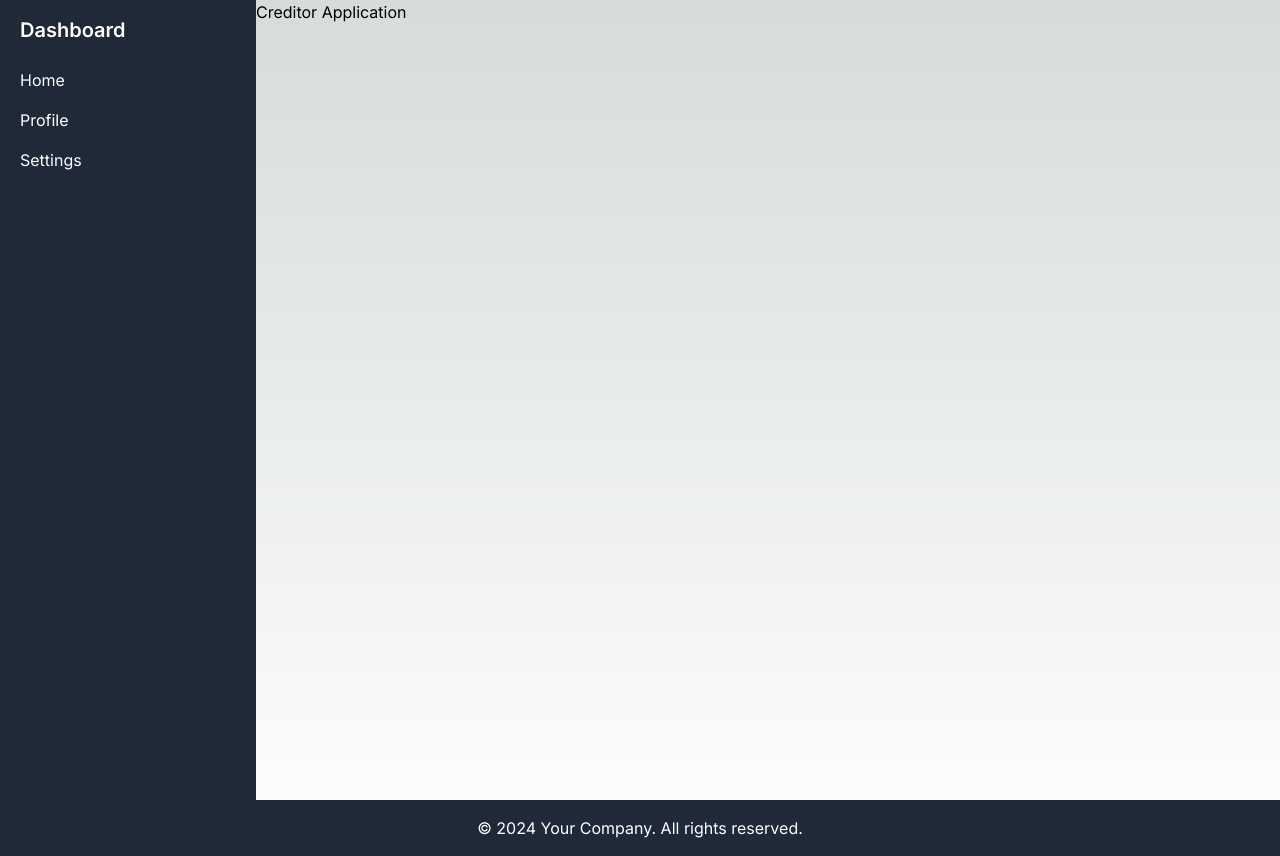
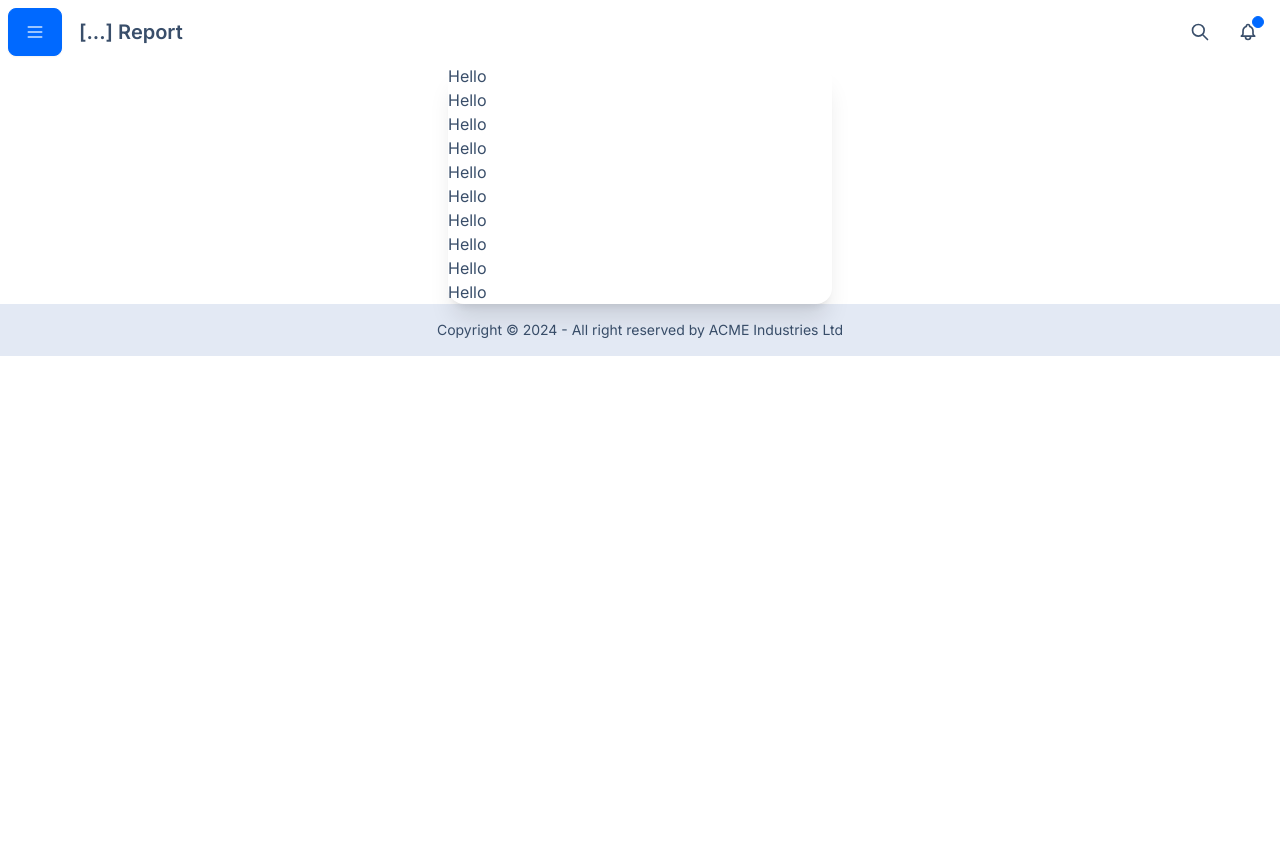
Before and after one commit to Navapol2001/cloud-app-project, a Next.js app in the folder dashboard/: page /creditor in a window 1280 px wide. After the commit the page ends 800 px from the top, so only its background shows below. Built offline with nearby package versions, Linux system fonts and the light colour scheme.

Commit message:
Refactor landing page and use daisyUI

```diff
--- a/dashboard/app/components/Footer.tsx
+++ b/dashboard/app/components/Footer.tsx
@@ -1,9 +1,9 @@
-import React from 'react'
-
 export default function Footer() {
 	return (
-		<footer className="w-full bg-gray-800 text-white text-center p-4">
-			© {new Date().getFullYear()} Your Company. All rights reserved.
+		<footer className="footer footer-center p-4 bg-base-300 text-base-content">
+			<aside>
+				<p>Copyright © 2024 - All right reserved by ACME Industries Ltd</p>
+			</aside>
 		</footer>
 	);
 }
--- /dev/null
+++ b/dashboard/app/components/Header.tsx
@@ -0,0 +1,19 @@
+"use client";
+import NavBarContent from "./NavBarContent";
+import SideBarContent from "./SideBarContent";
+
+export default function Header() {
+	return (
+		<div className="drawer">
+			<input id="header-drawer" type="checkbox" className="drawer-toggle" />
+			<div className="drawer-content"> {/* Begin page content */}
+				<NavBarContent />
+			</div> {/* End page content */}
+			<div className="drawer-side"> {/* Begin drawer side */}
+				<label htmlFor="header-drawer" aria-label="close sidebar" className="drawer-overlay"></label>
+				{/* Sidebar content here */}
+				<SideBarContent />
+			</div>
+		</div>
+	)
+}
--- /dev/null
+++ b/dashboard/app/components/NavBarContent.tsx
@@ -0,0 +1,26 @@
+export default function NavBarContent() {
+	return (
+		<div className="navbar bg-base-100">
+			<div className="flex-none">
+				{/* This is hamburgur icon */}
+				<label htmlFor="header-drawer" className="btn btn-primary drawer-button">
+					<svg xmlns="http://www.w3.org/2000/svg" fill="none" viewBox="0 0 24 24" className="inline-block w-5 h-5 stroke-current"><path strokeLinecap="round" strokeLinejoin="round" strokeWidth="2" d="M4 6h16M4 12h16M4 18h16"></path></svg>
+				</label>
+			</div>
+			<div className="flex-1">
+				<a className="btn btn-ghost text-xl">[...] Report</a>
+			</div>
+			<div className="navbar-end">
+				<button className="btn btn-ghost btn-circle">
+					<svg xmlns="http://www.w3.org/2000/svg" className="h-5 w-5" fill="none" viewBox="0 0 24 24" stroke="currentColor"><path strokeLinecap="round" strokeLinejoin="round" strokeWidth="2" d="M21 21l-6-6m2-5a7 7 0 11-14 0 7 7 0 0114 0z" /></svg>
+				</button>
+				<button className="btn btn-ghost btn-circle">
+					<div className="indicator">
+						<svg xmlns="http://www.w3.org/2000/svg" className="h-5 w-5" fill="none" viewBox="0 0 24 24" stroke="currentColor"><path strokeLinecap="round" strokeLinejoin="round" strokeWidth="2" d="M15 17h5l-1.405-1.405A2.032 2.032 0 0118 14.158V11a6.002 6.002 0 00-4-5.659V5a2 2 0 10-4 0v.341C7.67 6.165 6 8.388 6 11v3.159c0 .538-.214 1.055-.595 1.436L4 17h5m6 0v1a3 3 0 11-6 0v-1m6 0H9" /></svg>
+						<span className="badge badge-xs badge-primary indicator-item"></span>
+					</div>
+				</button>
+			</div>
+		</div>
+	)
+}
--- a/dashboard/app/components/SideBar.tsx
+++ /dev/null
@@ -1,46 +0,0 @@
-"use client";
-import React, { useEffect, useState } from 'react';
-
-export default function SideBar() {
-	const [currentPath, setCurrentPath] = useState('');
-
-	useEffect(() => {
-		// This assumes you have access to window.location in your component's context
-		// In a fully server-rendered component, you'd use props or a context provider instead
-		setCurrentPath(window.location.pathname);
-	}, []);
-
-	const isClient = currentPath.includes('app/client');
-	const isCreditor = currentPath.includes('app/creditor');
-
-	return (
-		<div className="h-screen w-64 bg-gray-800 text-white flex flex-col">
-			<div className="px-5 py-4">
-				<h1 className="text-xl font-semibold">Dashboard</h1>
-			</div>
-			<ul className="flex-grow">
-				{isClient && (
-					<>
-						<li className="px-5 py-2 hover:bg-gray-700 cursor-pointer">Client Home</li>
-						<li className="px-5 py-2 hover:bg-gray-700 cursor-pointer">Client Profile</li>
-						<li className="px-5 py-2 hover:bg-gray-700 cursor-pointer">Client Settings</li>
-					</>
-				)}
-				{isCreditor && (
-					<>
-						<li className="px-5 py-2 hover:bg-gray-700 cursor-pointer">Creditor Dashboard</li>
-						<li className="px-5 py-2 hover:bg-gray-700 cursor-pointer">Creditor Reports</li>
-						<li className="px-5 py-2 hover:bg-gray-700 cursor-pointer">Creditor Settings</li>
-					</>
-				)}
-				{!isClient && !isCreditor && (
-					<>
-						<li className="px-5 py-2 hover:bg-gray-700 cursor-pointer">Home</li>
-						<li className="px-5 py-2 hover:bg-gray-700 cursor-pointer">Profile</li>
-						<li className="px-5 py-2 hover:bg-gray-700 cursor-pointer">Settings</li>
-					</>
-				)}
-			</ul>
-		</div>
-	);
-}
--- /dev/null
+++ b/dashboard/app/components/SideBarContent.tsx
@@ -0,0 +1,21 @@
+import Image from "next/image";
+import logo from "../../public/logo.webp";
+
+
+export default function SideBarContent() {
+	return (
+		<ul className="menu p-4 w-80 min-h-full bg-base-200 text-base-content">
+			<li className="self-center">
+				<Image src={logo}
+					width={200}
+					height={200}
+					alt="Logo"
+					className="shadow-md border-spacing-1 border-black"
+				/>
+			</li>
+			<div className="divider" />
+			<li><a>Report 1</a></li>
+			<li><a>Report 2</a></li>
+		</ul>
+	)
+}
--- a/dashboard/app/creditor/layout.tsx
+++ b/dashboard/app/creditor/layout.tsx
@@ -1,22 +1,19 @@
-import React from 'react';
-import SideBar from '../components/SideBar';
+import Header from '../components/Header';
 import Footer from '../components/Footer';
 
 
 export default function ClientLayout({ children }: Readonly<{ children: React.ReactNode }>) {
 	return (
 		<>
-			<div>
-				<div className="grid grid-cols-5">
-					<SideBar />
-					<article className="col-span-4">
+			<body data-theme="winter">
+				<Header />
+				<div className="flex flex-col w-full">
+					<div className="card card-compact w-96 bg-base-100 shadow-xl self-center">
 						{children}
-					</article>
+					</div>
 				</div>
-			</div>
-			<div>
 				<Footer />
-			</div>
+			</body>
 		</>
 	);
 };
--- a/dashboard/app/creditor/page.tsx
+++ b/dashboard/app/creditor/page.tsx
@@ -1,7 +1,16 @@
-export default function Client() {
+export default function Creditor() {
 	return (
-		<div>
-			<h1>Creditor Application</h1>
-		</div>
+		<>
+			<h1>Hello</h1>
+			<h1>Hello</h1>
+			<h1>Hello</h1>
+			<h1>Hello</h1>
+			<h1>Hello</h1>
+			<h1>Hello</h1>
+			<h1>Hello</h1>
+			<h1>Hello</h1>
+			<h1>Hello</h1>
+			<h1>Hello</h1>
+		</>
 	);
 }
--- a/dashboard/app/layout.tsx
+++ b/dashboard/app/layout.tsx
@@ -5,8 +5,8 @@ import "./globals.css";
 const inter = Inter({ subsets: ["latin"] });
 
 export const metadata: Metadata = {
-  title: "Create Next App",
-  description: "Generated by create next app",
+  title: "Loan Management System",
+  description: "Created by CoE30",
 };
 
 export default function RootLayout({
@@ -16,7 +16,7 @@ export default function RootLayout({
 }>) {
   return (
     <html lang="en">
-      <body className={inter.className}>{children}</body>
+      <body className={inter.className} data-theme="winter">{children}</body>
     </html>
   );
 }
--- a/dashboard/app/page.tsx
+++ b/dashboard/app/page.tsx
@@ -1,74 +1,22 @@
-"use client";
-import Image from "next/image";
-import { useState } from 'react';
+import Link from "next/link";
 
-
-
-export default function Home() {
-  const [showLogin, setShowLogin] = useState(false);
-  const [showSignup, setShowSignup] = useState(false);
-
-  const handleLogin = () => {
-    // Logic for login
-    setShowLogin(false);
-  };
-
-  const handleSignup = () => {
-    // Logic for signup
-    setShowSignup(false);
-  };
-
-
+export default function LandingPage() {
   return (
-    <main className="min-h-screen bg-gray-100 text-gray-800">
-      <div className="container mx-auto p-8">
-        <header className="text-center mb-12">
-          <nav className="flex justify-between items-center">
-            <h1 className="text-4xl font-bold">Loan Management System</h1>
-            <div>
-              <button className="mr-4 p-2 bg-blue-500 text-white rounded" onClick={() => setShowLogin(true)}>Login</button>
-              <button className="p-2 bg-green-500 text-white rounded" onClick={() => setShowSignup(true)}>Sign Up</button>
-            </div>
-          </nav>
-
-          <p className="text-lg mt-4">Efficiently manage and track loans and payment statuses.</p>
-        </header>
-
-        {showLogin && (
-          <div className="modal">
-            {/* Login Form Here */}
-            <button onClick={() => setShowLogin(false)}>Close</button>
-            <button onClick={handleLogin}>Login</button>
+    <div className="hero min-h-screen bg-base-200">
+      <div className="hero-content text-center">
+        <div className="max-w-md">
+          <h1 className="text-5xl font-bold">Loan Monitoring System 📡</h1>
+          <p className="py-6">Choose to <b>login as</b></p>
+          <div className="flex-2 flex-col space-x-8 space-y-2">
+            <Link href="/creditor">
+              <button className="btn btn-secondary">Creditor</button>
+            </Link>
+            <Link href="/client">
+              <button className="btn btn-primary">Client</button>
+            </Link>
           </div>
-        )}
-
-        {showSignup && (
-          <div className="modal">
-            {/* Signup Form Here */}
-            <button onClick={() => setShowSignup(false)}>Close</button>
-            <button onClick={handleSignup}>Sign Up</button>
-          </div>
-        )}
-
-        <section className="grid md:grid-cols-2 gap-8">
-          <div className="bg-white rounded-lg shadow p-6">
-            <h2 className="text-2xl font-bold mb-3">Creditor Dashboard</h2>
-            <p>Manage loan offerings, track repayments, and analyze borrower profiles.</p>
-            <Image src="/creditor_dashboard.svg" alt="Creditor Dashboard Image" width={100} height={100} />
-          </div>
-
-          <div className="bg-white rounded-lg shadow p-6">
-            <h2 className="text-2xl font-bold mb-3">Client Dashboard</h2>
-            <p>View loan details, track your repayment schedule, and manage your loan status.</p>
-            <Image src="/client_dashboard.svg" alt="Client Dashboard Image" width={100} height={100} />
-          </div>
-        </section>
-
-        <footer className="text-center mt-12">
-          <p>&copy; {new Date().getFullYear()} Group Name Something. All Rights Reserved.</p>
-        </footer>
-
+        </div>
       </div>
-    </main>
-  );
+    </div>
+  )
 }
--- a/dashboard/tailwind.config.ts
+++ b/dashboard/tailwind.config.ts
@@ -1,4 +1,5 @@
 import type { Config } from "tailwindcss";
+import daisyui from "daisyui";
 
 const config: Config = {
 	content: [
@@ -15,6 +16,43 @@ const config: Config = {
 			},
 		},
 	},
-  plugins: [],
+	daisyui: {
+		themes: [
+			"light",
+			"dark",
+			"cupcake",
+			"bumblebee",
+			"emerald",
+			"corporate",
+			"synthwave",
+			"retro",
+			"cyberpunk",
+			"valentine",
+			"halloween",
+			"garden",
+			"forest",
+			"aqua",
+			"lofi",
+			"pastel",
+			"fantasy",
+			"wireframe",
+			"black",
+			"luxury",
+			"dracula",
+			"cmyk",
+			"autumn",
+			"business",
+			"acid",
+			"lemonade",
+			"night",
+			"coffee",
+			"winter",
+			"dim",
+			"nord",
+			"sunset",
+		],
+	},
+	plugins: [daisyui],
 };
+
 export default config;
```
Also changed, not shown: dashboard/package.json (+6 -5 lines), dashboard/public/logo.webp (added), 1 other file (tests, documents, lock files or other folders). Lines whose indentation alone changed are shown as unchanged.
